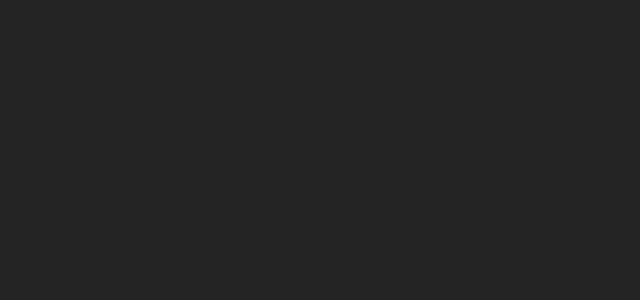
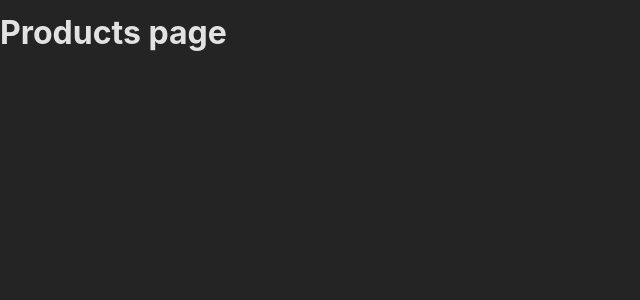
Before and after one commit to shinoby85/react-udemy, a React (Create React App) app: page /products in a window 1280 px wide. Shown: the top 300 px of the page, without its empty margins (0-640 px from the left). Built offline with nearby package versions, Linux system fonts and the light colour scheme.

Commit message:
Create routes

```diff
--- a/package.json
+++ b/package.json
@@ -8,6 +8,7 @@
     "@testing-library/user-event": "^13.5.0",
     "react": "^18.2.0",
     "react-dom": "^18.2.0",
+    "react-router-dom": "^6.27.0",
     "react-scripts": "5.0.1",
     "web-vitals": "^2.1.4"
   },
--- a/src/App.js
+++ b/src/App.js
@@ -1,5 +1,21 @@
+import {createBrowserRouter, RouterProvider} from "react-router-dom";
+import HomePage from "./pages/HomePage";
+import ProductsPage from "./pages/ProductsPage";
+
+const router = createBrowserRouter([
+  {
+    path: "/",
+    element: <HomePage/>
+  },
+  {
+    path: "/products",
+    element: <ProductsPage/>
+  }
+]);
+
 function App() {
-  return <div></div>;
+
+  return <RouterProvider router={router}/>;
 }
 
 export default App;
--- a/src/index.js
+++ b/src/index.js
@@ -1,12 +1,11 @@
 import React from 'react';
 import ReactDOM from 'react-dom/client';
-
 import './index.css';
 import App from './App';
 
 const root = ReactDOM.createRoot(document.getElementById('root'));
 root.render(
   <React.StrictMode>
-    <App />
+    <App/>
   </React.StrictMode>
 );
--- /dev/null
+++ b/src/pages/HomePage.js
@@ -0,0 +1,7 @@
+function HomePage() {
+  return (
+    <h1>Home page</h1>
+  );
+}
+
+export default HomePage;
--- /dev/null
+++ b/src/pages/ProductsPage.js
@@ -0,0 +1,7 @@
+function ProductsPage() {
+  return (
+    <h1>Products page</h1>
+  );
+}
+
+export default ProductsPage;
```
